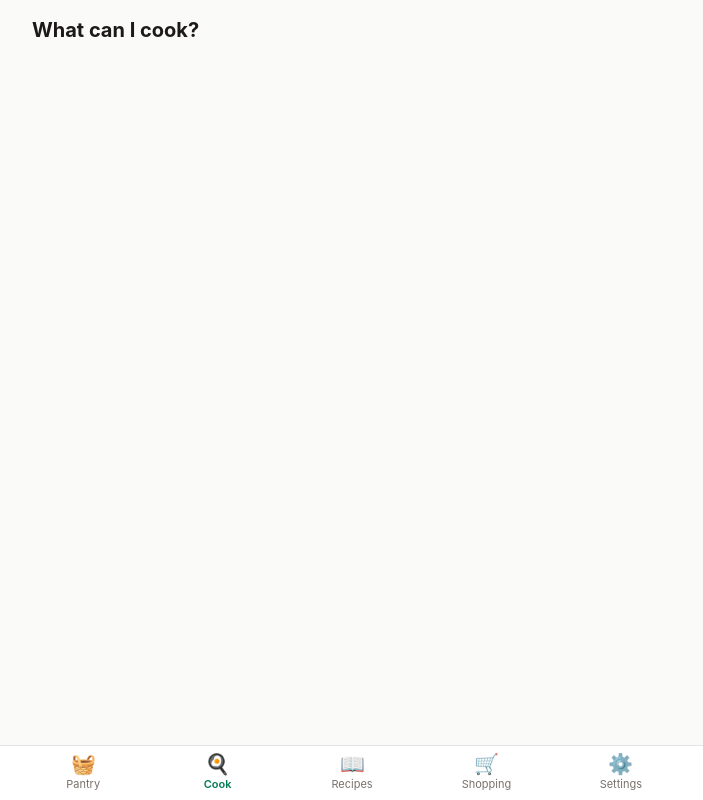
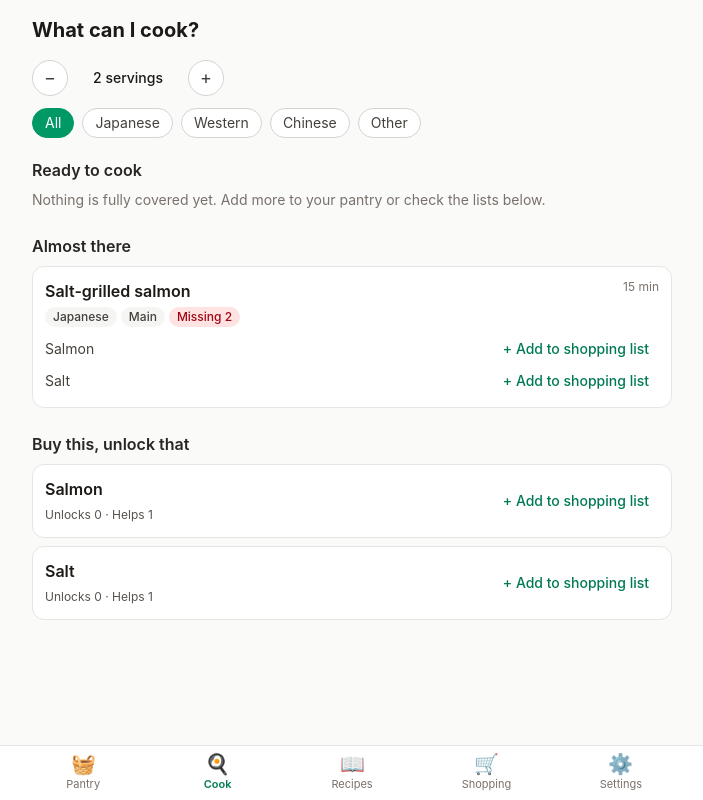
Before and after one commit to HarukiU06/grocery-manager, a React (Vite) app: page /#/suggestions in a window 1280 px wide. Shown: the whole page, without its empty margins (288-991 px from the left). Built offline with nearby package versions, Linux system fonts and the light colour scheme.

Commit message:
feat(suggestions): add ready, almost and buy-to-unlock sections with servings and cuisine filter
Co-Authored-By: Claude Fable 5.1 <noreply@anthropic.com>

```diff
--- /dev/null
+++ b/src/features/suggestions/BuyToUnlockList.tsx
@@ -0,0 +1,66 @@
+import { useState } from 'react';
+import { Link } from 'react-router-dom';
+import { Button } from '../../components/Button';
+import { localize } from '../../domain/localize';
+import type { BuyToUnlock } from '../../domain/matching';
+import { useLang, useT } from '../../i18n';
+import { useIngredientName } from '../../store/selectors';
+
+interface Props {
+  entries: BuyToUnlock[];
+  onAddToShopping: (ingredientId: string) => void;
+}
+
+export function BuyToUnlockList({ entries, onAddToShopping }: Props) {
+  const t = useT();
+  const lang = useLang();
+  const nameOf = useIngredientName();
+  const [expanded, setExpanded] = useState<string | null>(null);
+  return (
+    <ul className="flex flex-col gap-2">
+      {entries.map((entry) => {
+        const isOpen = expanded === entry.ingredientId;
+        return (
+          <li key={entry.ingredientId} className="rounded-xl border border-stone-200 bg-white p-3">
+            <div className="flex items-center justify-between gap-2">
+              <button
+                type="button"
+                aria-expanded={isOpen}
+                onClick={() => setExpanded(isOpen ? null : entry.ingredientId)}
+                className="min-w-0 flex-1 text-left"
+              >
+                <span className="block truncate text-base font-semibold text-stone-900">{nameOf(entry.ingredientId)}</span>
+                <span className="text-xs text-stone-600">
+                  {t('suggestions.unlocks', { count: entry.unlocks.length })} ·{' '}
+                  {t('suggestions.helps', { count: entry.helps.length })}
+                </span>
+              </button>
+              <Button
+                variant="ghost"
+                size="sm"
+                aria-label={t('suggestions.addToShopping')}
+                onClick={() => onAddToShopping(entry.ingredientId)}
+              >
+                + {t('suggestions.addToShopping')}
+              </Button>
+            </div>
+            {isOpen && (
+              <ul className="mt-2 flex flex-wrap gap-1">
+                {[...entry.unlocks, ...entry.helps].map((recipe) => (
+                  <li key={recipe.id}>
+                    <Link
+                      to={`/recipes/${recipe.id}`}
+                      className="inline-block rounded-full bg-stone-100 px-2 py-0.5 text-xs text-stone-700 hover:bg-stone-200"
+                    >
+                      {localize(recipe.name, lang)}
+                    </Link>
+                  </li>
+                ))}
+              </ul>
+            )}
+          </li>
+        );
+      })}
+    </ul>
+  );
+}
--- /dev/null
+++ b/src/features/suggestions/RecipeMatchCard.tsx
@@ -0,0 +1,51 @@
+import { Link } from 'react-router-dom';
+import { Badge } from '../../components/Badge';
+import { Button } from '../../components/Button';
+import { localize } from '../../domain/localize';
+import type { RecipeMatch } from '../../domain/matching';
+import { useLang, useT } from '../../i18n';
+import { useIngredientName } from '../../store/selectors';
+
+interface Props {
+  match: RecipeMatch;
+  onAddToShopping: (ingredientId: string) => void;
+}
+
+export function RecipeMatchCard({ match, onAddToShopping }: Props) {
+  const t = useT();
+  const lang = useLang();
+  const nameOf = useIngredientName();
+  const { recipe } = match;
+  return (
+    <li className="rounded-xl border border-stone-200 bg-white p-3">
+      <Link to={`/recipes/${recipe.id}`} className="block">
+        <div className="flex items-start justify-between gap-2">
+          <span className="text-base font-semibold text-stone-900">{localize(recipe.name, lang)}</span>
+          {recipe.timeMinutes !== undefined && (
+            <span className="shrink-0 text-xs text-stone-500">{t('recipes.minutes', { count: recipe.timeMinutes })}</span>
+          )}
+        </div>
+        <div className="mt-1 flex flex-wrap gap-1">
+          <Badge>{t(`cuisine.${recipe.cuisine}`)}</Badge>
+          <Badge>{t(`recipeCategory.${recipe.category}`)}</Badge>
+          {match.usesExpiring.length > 0 && <Badge tone="amber">{t('suggestions.usesExpiring')}</Badge>}
+          {match.missingRequired.length > 0 && (
+            <Badge tone="red">{t('suggestions.missingCount', { count: match.missingRequired.length })}</Badge>
+          )}
+        </div>
+      </Link>
+      {match.missingRequired.length > 0 && (
+        <ul className="mt-2 flex flex-col gap-1">
+          {match.missingRequired.map((id) => (
+            <li key={id} className="flex items-center justify-between gap-2 text-sm">
+              <span className="text-stone-700">{nameOf(id)}</span>
+              <Button variant="ghost" size="sm" aria-label={t('suggestions.addToShopping')} onClick={() => onAddToShopping(id)}>
+                + {t('suggestions.addToShopping')}
+              </Button>
+            </li>
+          ))}
+        </ul>
+      )}
+    </li>
+  );
+}
--- a/src/features/suggestions/SuggestionsPage.tsx
+++ b/src/features/suggestions/SuggestionsPage.tsx
@@ -1,11 +1,87 @@
+import { useMemo, useState, type ReactNode } from 'react';
+import { Chip } from '../../components/Chip';
 import { PageHeader } from '../../components/PageHeader';
+import { ServingsStepper } from '../../components/ServingsStepper';
+import { useToastStore } from '../../components/toastStore';
+import { todayIso } from '../../domain/dates';
+import { buildSuggestions } from '../../domain/matching';
+import { CUISINES, type Cuisine } from '../../domain/types';
 import { useT } from '../../i18n';
+import { useAllRecipes } from '../../store/selectors';
+import { useAppStore } from '../../store/useAppStore';
+import { BuyToUnlockList } from './BuyToUnlockList';
+import { RecipeMatchCard } from './RecipeMatchCard';
+
+function Section({ title, empty, children }: { title: string; empty: string | null; children: ReactNode }) {
+  return (
+    <section aria-label={title} className="mb-6">
+      <h2 className="mb-2 text-base font-semibold text-stone-800">{title}</h2>
+      {empty ? <p className="text-sm text-stone-500">{empty}</p> : children}
+    </section>
+  );
+}
 
 export function SuggestionsPage() {
   const t = useT();
+  const recipes = useAllRecipes();
+  const pantry = useAppStore((s) => s.pantry);
+  const servings = useAppStore((s) => s.servings);
+  const setServings = useAppStore((s) => s.setServings);
+  const almostThreshold = useAppStore((s) => s.almostThreshold);
+  const addToShopping = useAppStore((s) => s.addToShopping);
+  const showToast = useToastStore((s) => s.show);
+  const [cuisine, setCuisine] = useState<Cuisine | 'all'>('all');
+  const today = todayIso();
+
+  const suggestions = useMemo(() => {
+    const filtered = cuisine === 'all' ? recipes : recipes.filter((r) => r.cuisine === cuisine);
+    return buildSuggestions(filtered, pantry, { almostThreshold, today });
+  }, [recipes, pantry, almostThreshold, cuisine, today]);
+
+  const handleAdd = (ingredientId: string) => {
+    addToShopping(ingredientId);
+    showToast(t('suggestions.addedToShopping'));
+  };
+
   return (
     <div className="p-4">
       <PageHeader title={t('suggestions.title')} />
+      <div className="mb-3">
+        <ServingsStepper value={servings} onChange={setServings} />
+      </div>
+      <div className="mb-4 flex gap-2 overflow-x-auto pb-1">
+        <Chip selected={cuisine === 'all'} onClick={() => setCuisine('all')}>
+          {t('suggestions.filterAll')}
+        </Chip>
+        {CUISINES.map((c) => (
+          <Chip key={c} selected={cuisine === c} onClick={() => setCuisine(c)}>
+            {t(`cuisine.${c}`)}
+          </Chip>
+        ))}
+      </div>
+
+      <Section title={t('suggestions.ready')} empty={suggestions.ready.length === 0 ? t('suggestions.readyEmpty') : null}>
+        <ul className="flex flex-col gap-2">
+          {suggestions.ready.map((match) => (
+            <RecipeMatchCard key={match.recipe.id} match={match} onAddToShopping={handleAdd} />
+          ))}
+        </ul>
+      </Section>
+
+      <Section title={t('suggestions.almost')} empty={suggestions.almost.length === 0 ? t('suggestions.almostEmpty') : null}>
+        <ul className="flex flex-col gap-2">
+          {suggestions.almost.map((match) => (
+            <RecipeMatchCard key={match.recipe.id} match={match} onAddToShopping={handleAdd} />
+          ))}
+        </ul>
+      </Section>
+
+      <Section
+        title={t('suggestions.buyToUnlock')}
+        empty={suggestions.buyToUnlock.length === 0 ? t('suggestions.buyEmpty') : null}
+      >
+        <BuyToUnlockList entries={suggestions.buyToUnlock} onAddToShopping={handleAdd} />
+      </Section>
     </div>
   );
 }
```
Also changed, not shown: 1 other file (tests, documents, lock files or other folders).
